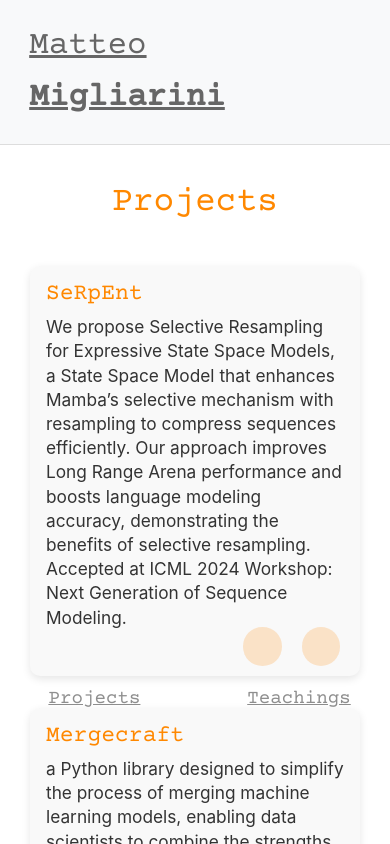
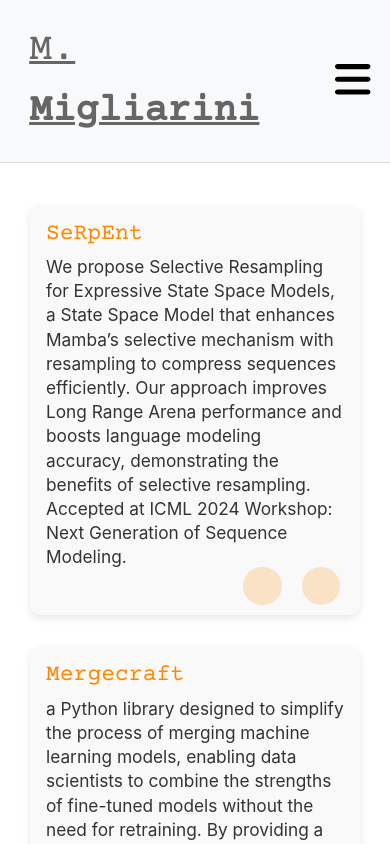
Before and after one commit to Mamiglia/mamiglia.github.io, a Vue app: page /projects in a window 390 px wide. Shown: the top 844 px of the page. Built offline with nearby package versions, Linux system fonts and the light colour scheme; some icons are missing.

Commit message:
add drop down menu

```diff
--- a/src/components/Sidebar.vue
+++ b/src/components/Sidebar.vue
@@ -2,7 +2,7 @@
 <div class="sidebar">
     <div class="sidebar-content">
         <RouterLink class="hoverable" to="/"><h1>
-        Matteo <span class="bold">Migliarini</span>
+        {{ isPortrait.value?'Matteo':'M.' }} <span class="bold">Migliarini</span>
         </h1>
         </RouterLink>
     <div class="social-buttons">
@@ -14,19 +14,53 @@
     </a>
         </div>
     </div>
+
+    <button v-if="isPortrait" @click="toggleMenu" class="menu-button">
+    <font-awesome-icon :icon="['fas', 'bars']" />
+    </button>
 </div>
 <div class="padding">
 
 </div>
+
+    <nav v-if="isPortrait" :class="{'dropdown-menu': true, 'open': showMenu}">
+      <RouterLink to="/projects">Projects</RouterLink>
+      <RouterLink to="/teachings">Teachings</RouterLink>
+      <RouterLink to="/bio">Bio</RouterLink>
+      <a href="/notes" target="_blank">Notes</a>
+    </nav>
 </template>
 
 <script setup lang="ts">
-import { defineComponent } from 'vue';
 import { FontAwesomeIcon } from '@fortawesome/vue-fontawesome';
 import { library } from '@fortawesome/fontawesome-svg-core';
 import { faGithub, faLinkedin } from '@fortawesome/free-brands-svg-icons';
+import { faBars } from '@fortawesome/free-solid-svg-icons';
+import { ref, onMounted, onBeforeUnmount, type Ref } from 'vue';
 
-library.add(faGithub, faLinkedin);
+library.add(faGithub, faLinkedin, faBars);
+
+const showMenu = ref(false);
+const isPortrait: Ref<boolean> = ref(window.matchMedia("(max-width: 768px)").matches);
+
+function toggleMenu() {
+  showMenu.value = !showMenu.value;
+}
+
+function handleResize() {
+  isPortrait.value = window.matchMedia("(max-width: 768px)").matches;
+  if (!isPortrait.value) {
+    showMenu.value = false;
+  }
+}
+
+onMounted(() => {
+  window.addEventListener("resize", handleResize);
+});
+
+onBeforeUnmount(() => {
+  window.removeEventListener("resize", handleResize);
+});
 
 </script>
 
@@ -56,7 +90,7 @@
 }
 
 h1 {
-font-size: 24px;
+font-size: 3rem;
 margin-bottom: 20px;
 }
 
@@ -69,26 +103,28 @@
 
 @media (max-width: 768px) {
   .sidebar {
-    position: static; /* no longer fixed */
     width: 100%;
-    height: auto;
+    height: 10vh;
     padding: 0.5rem 1rem;
-    display: block;
+    display: flex;
+    flex-direction: row;
     justify-content: space-between;
     align-items: center;
     background-color: #f8f9fa;
     border-bottom: 1px solid #ddd;
     height: auto;
+    z-index: 2;
   }
   .padding {
-    display: none;
+    width: 100vw;
+    height: 10vh;
   }
   /* Optionally, adjust heading font-size for topbar */
   a {
     margin: 0;
   }
     h1 {
-        font-size: 1.7rem;
+        font-size: 2rem;
         margin: 0;
     }
   .sidebar-content {
@@ -98,4 +134,43 @@
         display: none;
     }
 }
+
+.menu-button {
+  background: none;
+  border: none;
+  font-size: 2.7em;
+  cursor: pointer;
+}
+
+.dropdown-menu {
+  position: fixed;
+  top: 0;
+  display: flex;
+  flex-direction: column;
+  align-items: center;
+  background-color: #f8f9fa;
+  padding: 10px;
+  border: 1px solid #ddd;
+  border-radius: 5px;
+  box-shadow: 0 2px 10px rgba(0, 0, 0, 0.1);
+  width: 100vw;
+  padding-top: 11vh;
+  z-index: 1;
+  opacity: 0;
+  transform: translateY(-20em);
+  transition: opacity 0.3s ease, transform 0.3s ease;
+}
+
+.dropdown-menu.open {
+  opacity: 1;
+  transform: translateY(0);
+}
+
+.dropdown-menu a {
+  margin: 10px 0;
+  font-size: 1.2em;
+  color: #333;
+  text-decoration: none;
+}
+
 </style>
```
